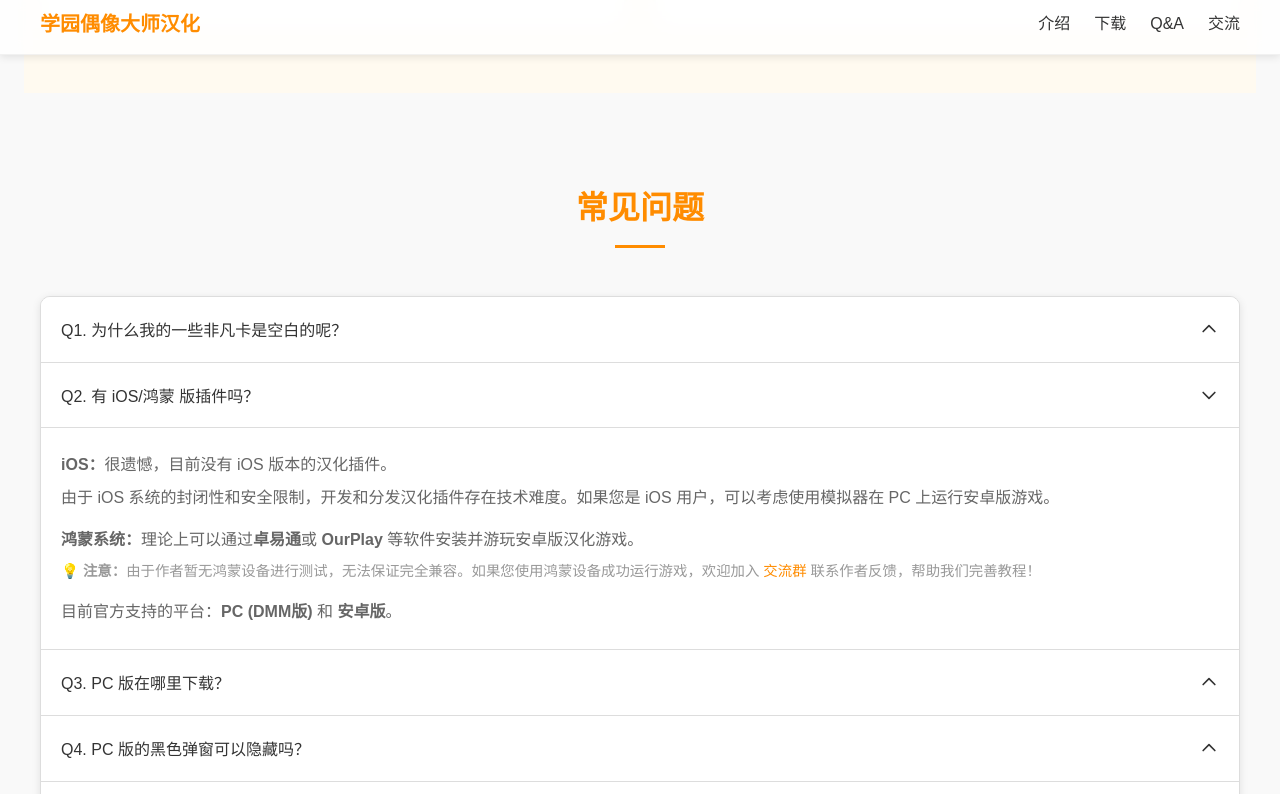
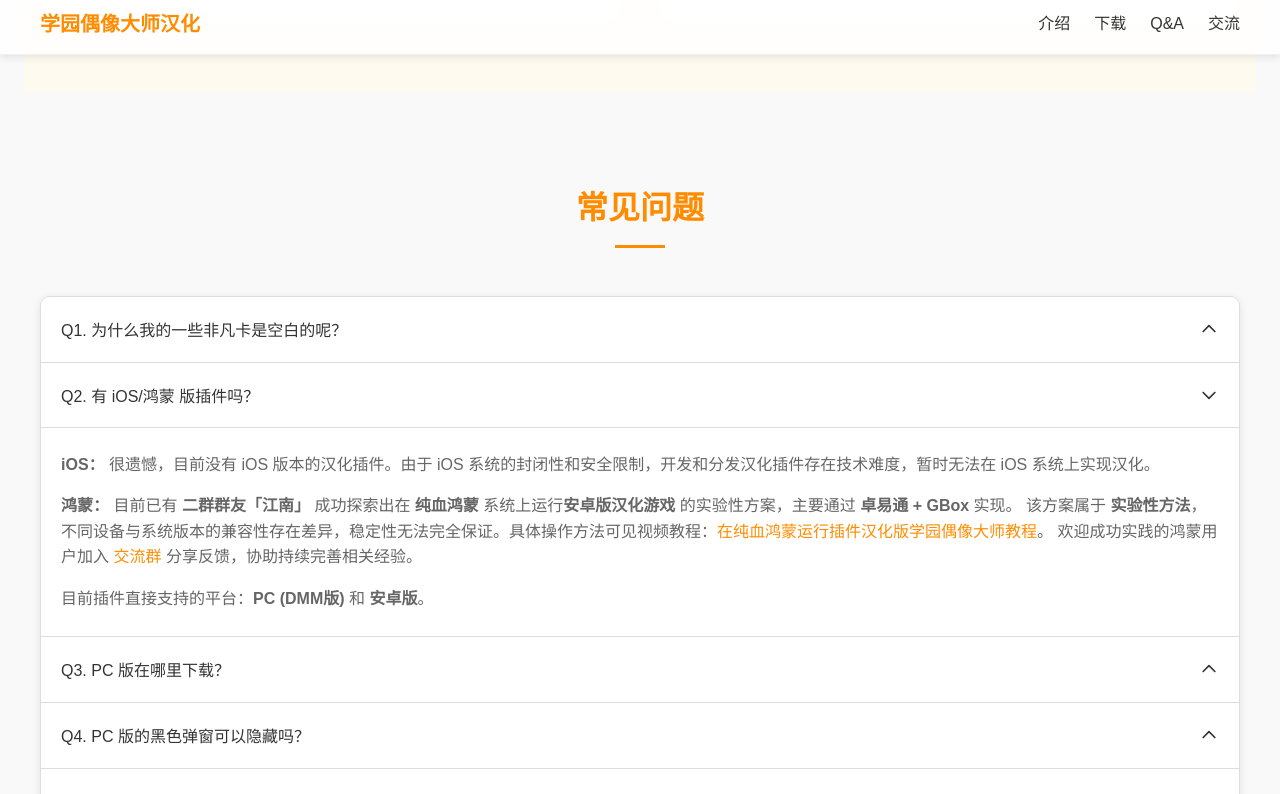
Before and after one commit to chihya72/gakumas-CN-translate, a plain HTML site: page index.html in a window 1280 px wide. Both pictures are taken after a click on the button "Q2. 有 iOS/鸿蒙 版插件吗？". Shown: the part 2373-3167 px from the top of the page. Drawn offline with Linux system fonts and the light colour scheme.

Commit message:
添加鸿蒙版教程

```diff
--- a/index.html
+++ b/index.html
@@ -762,11 +762,19 @@
                 </button>
                 <div id="qa-body-2" class="accordion-body">
                     <div class="accordion-content">
-                        <p><strong>iOS：</strong>很遗憾，目前没有 iOS 版本的汉化插件。</p>
-                        <p>由于 iOS 系统的封闭性和安全限制，开发和分发汉化插件存在技术难度。如果您是 iOS 用户，可以考虑使用模拟器在 PC 上运行安卓版游戏。</p>
-                        <p style="margin-top: 1rem;"><strong>鸿蒙系统：</strong>理论上可以通过<strong>卓易通</strong>或 <strong>OurPlay</strong> 等软件安装并游玩安卓版汉化游戏。</p>
-                        <p style="color: #999; font-size: 0.9rem;">💡 <strong>注意：</strong>由于作者暂无鸿蒙设备进行测试，无法保证完全兼容。如果您使用鸿蒙设备成功运行游戏，欢迎加入 <a href="#community">交流群</a> 联系作者反馈，帮助我们完善教程！</p>
-                        <p style="margin-top: 1rem;">目前官方支持的平台：<strong>PC (DMM版)</strong> 和 <strong>安卓版</strong>。</p>
+                        <p>
+                            <strong>iOS：</strong>
+                            很遗憾，目前没有 iOS 版本的汉化插件。由于 iOS 系统的封闭性和安全限制，开发和分发汉化插件存在技术难度，暂时无法在 iOS 系统上实现汉化。
+                        </p>
+                        <p style="margin-top: 1rem;">
+                            <strong>鸿蒙：</strong>
+                            目前已有 <strong>二群群友「江南」</strong> 成功探索出在 <strong>纯血鸿蒙</strong> 系统上运行<strong>安卓版汉化游戏</strong> 的实验性方案，主要通过 <strong>卓易通 + GBox</strong> 实现。
+                            该方案属于 <strong>实验性方法</strong>，不同设备与系统版本的兼容性存在差异，稳定性无法完全保证。具体操作方法可见视频教程：<a href="https://www.bilibili.com/video/BV1jxqaB5Ere/" target="_blank">在纯血鸿蒙运行插件汉化版学园偶像大师教程</a>。
+                            欢迎成功实践的鸿蒙用户加入 <a href="#community">交流群</a> 分享反馈，协助持续完善相关经验。
+                        </p>
+                        <p style="margin-top: 1rem;">
+                            目前插件直接支持的平台：<strong>PC (DMM版)</strong> 和 <strong>安卓版</strong>。
+                        </p>
                     </div>
                 </div>
             </div>
```
